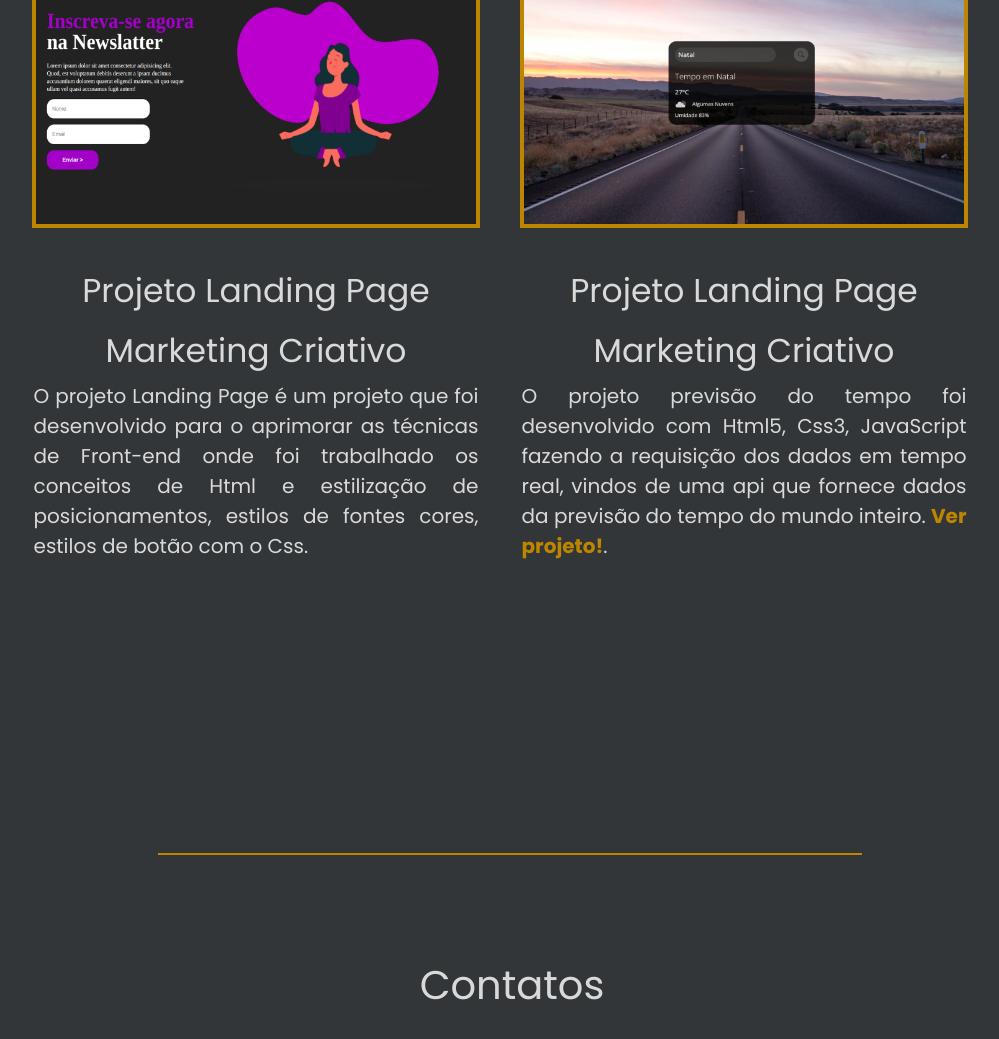
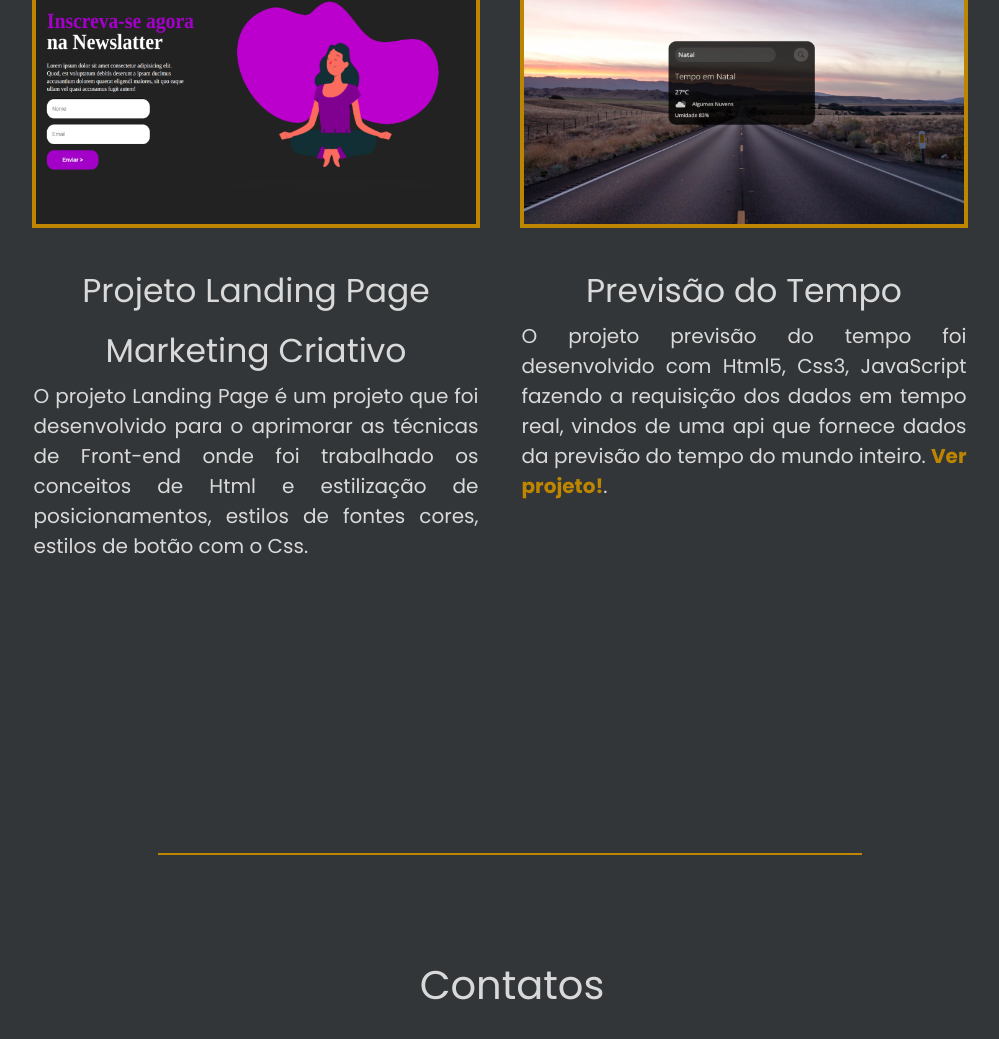
Before and after one commit to RomuloHiago/Portf-lio, a plain HTML site: page index.html in a window 1280 px wide. Shown: the part 3901-4940 px from the top of the page, without its empty margins (130-1129 px from the left). Drawn offline with Linux system fonts and the light colour scheme.

Commit message:
Update index.html
alteração na minha url

```diff
--- a/index.html
+++ b/index.html
@@ -176,9 +176,9 @@
             <div class="caixa-projeto">
                 <img src="./img/tempo.png" alt="" class="project">
 
-                <h3>Projeto Landing Page Marketing Criativo</h3>
+                <h3>Previsão do Tempo</h3>
                 <div class="texto">
-                    <p>O projeto previsão do tempo foi desenvolvido com Html5, Css3, JavaScript fazendo a requisição dos dados em tempo real, vindos de uma api que fornece dados da previsão do tempo do mundo inteiro. <b><a href="https://kelver-web.github.io/app-previsao-tempo/" target="_blank">Ver projeto!</a></b>.</p>
+                    <p>O projeto previsão do tempo foi desenvolvido com Html5, Css3, JavaScript fazendo a requisição dos dados em tempo real, vindos de uma api que fornece dados da previsão do tempo do mundo inteiro. <b><a href="https://romulohiago.github.io/Previsao-do-Tempo/" target="_blank">Ver projeto!</a></b>.</p>
                 </div>
             </div>
         </div>
```
